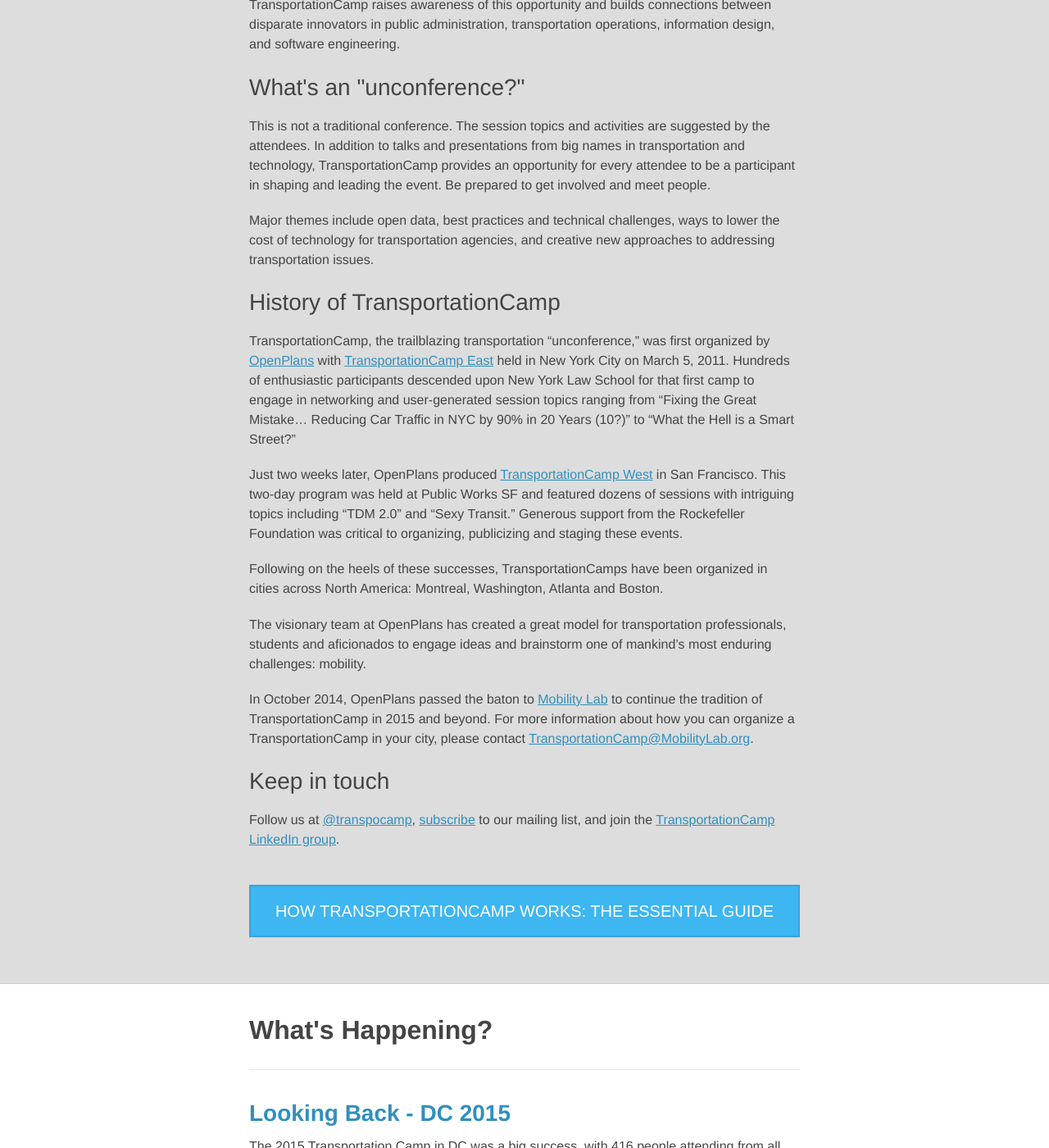
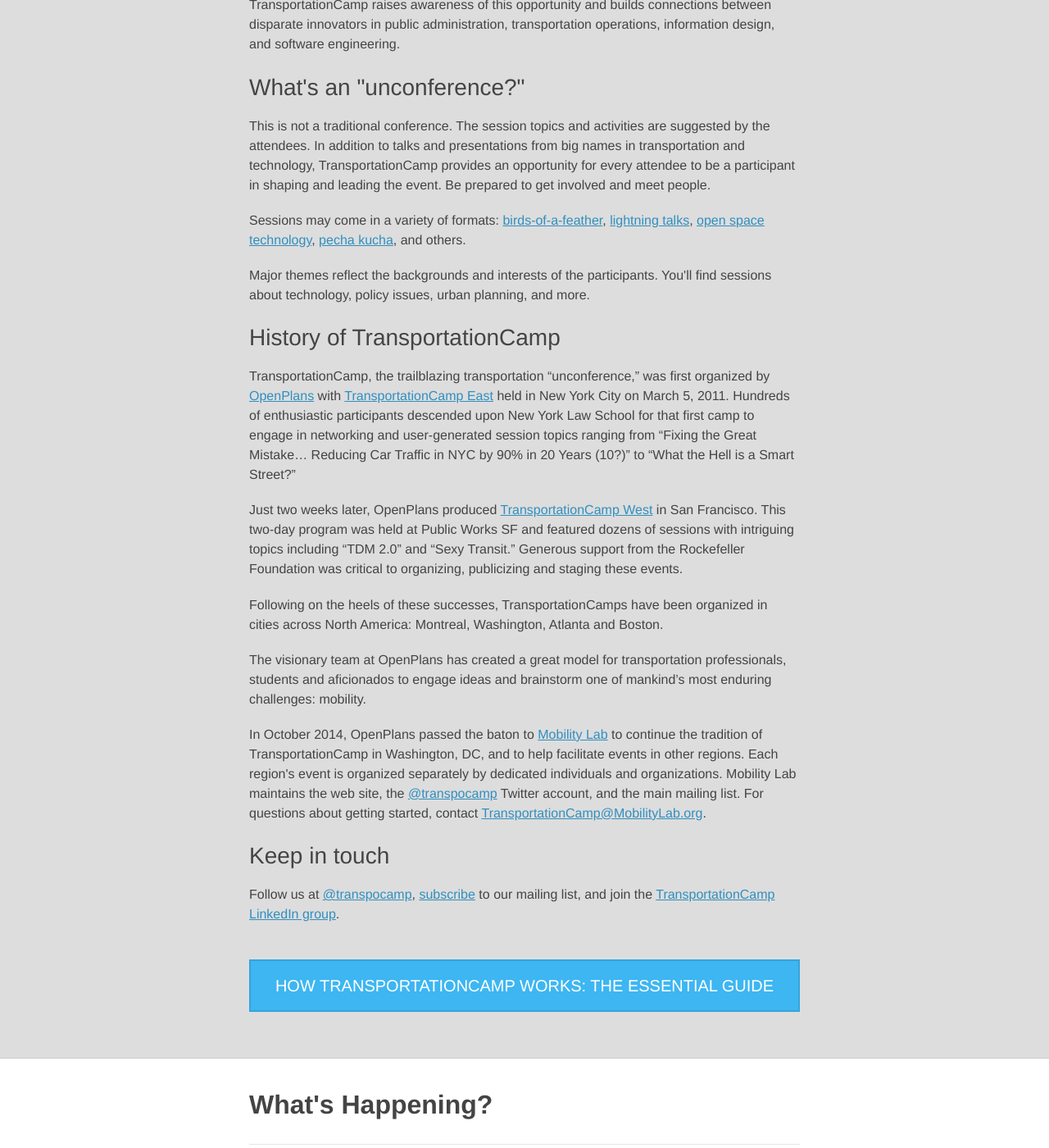
Before and after one commit to transpocamp/transportationcamp.org, a Jekyll site: the page built from index.html, in a window 1280 px wide and 1400 px high, scrolled down 2053 px. Shown: the whole window at 82% size. Built offline with Jekyll 4.4.1, drawn with Linux system fonts in a browser that asks for light colours; nearby versions of some CDN libraries; Markdown is read by kramdown in place of the engine named in the settings.

Commit message:
update "About TransportationCamp"

```diff
--- a/index.html
+++ b/index.html
@@ -41,9 +41,19 @@
 
     <h4>What's an "unconference?"</h4>
 
-    <p>This is not a traditional conference. The session topics and activities are suggested by the attendees. In addition to talks and presentations from big names in transportation and technology, TransportationCamp provides an opportunity for every attendee to be a participant in shaping and leading the event. Be prepared to get involved and meet people.
+    <p>This is not a traditional conference.
+    The session topics and activities are suggested by the attendees.
+    In addition to talks and presentations from big names in transportation and technology, TransportationCamp provides an opportunity for every attendee to be a participant in shaping and leading the event.
+    Be prepared to get involved and meet people.
 
-    <p>Major themes include open data, best practices and technical challenges, ways to lower the cost of technology for transportation agencies, and creative new approaches to addressing transportation issues.</p>
+    <p>Sessions may come in a variety of formats:
+      <a href="https://en.wikipedia.org/wiki/Birds_of_a_feather_(computing)">birds-of-a-feather</a>,
+      <a href="https://en.wikipedia.org/wiki/Lightning_talk">lightning talks</a>,
+      <a href="https://en.wikipedia.org/wiki/Open_Space_Technology">open space technology</a>,
+      <a href="https://en.wikipedia.org/wiki/PechaKucha">pecha kucha</a>, and others.
+
+    <p>Major themes reflect the backgrounds and interests of the participants.
+    You'll find sessions about technology, policy issues, urban planning, and more.
 
     <h4>History of TransportationCamp</h4>
 
@@ -66,11 +76,14 @@
     <p>The visionary team at OpenPlans has created a great model for transportation professionals, students and aficionados to engage ideas and brainstorm one of mankind’s most enduring challenges: mobility.
 
     <p>In October 2014, OpenPlans passed the baton to <a href="http://www.mobilitylab.org/">Mobility Lab</a> to
-    continue the tradition of TransportationCamp in 2015 and beyond. For more information about how you can
-    organize a TransportationCamp in your city, please contact
+    continue the tradition of TransportationCamp in Washington, DC, and to help facilitate events in other regions.
+    Each region's event is organized separately by dedicated individuals and organizations.
+    Mobility Lab maintains the web site, the <a href="https://twitter.com/transpocamp">@transpocamp</a>
+    Twitter account, and the main mailing list.
+    For questions about getting started, contact
     <a href="mailto:TransportationCamp@MobilityLab.org">TransportationCamp@MobilityLab.org</a>.
 
-        <h4>Keep in touch</h4>
+    <h4>Keep in touch</h4>
 
 <!-- BEGIN: Constant Contact Email List Form Button -->
 Follow us at <a href="https://twitter.com/transpocamp">@transpocamp</a>,
```
